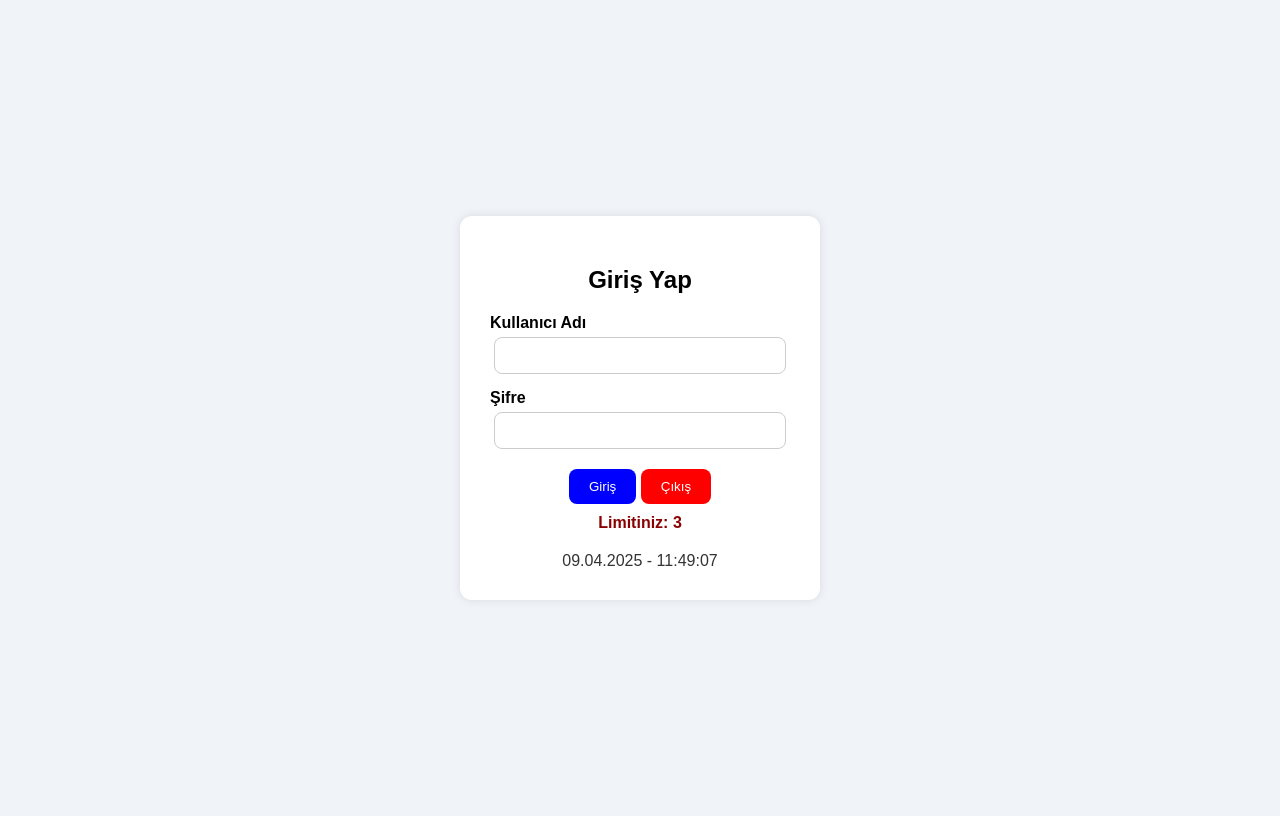
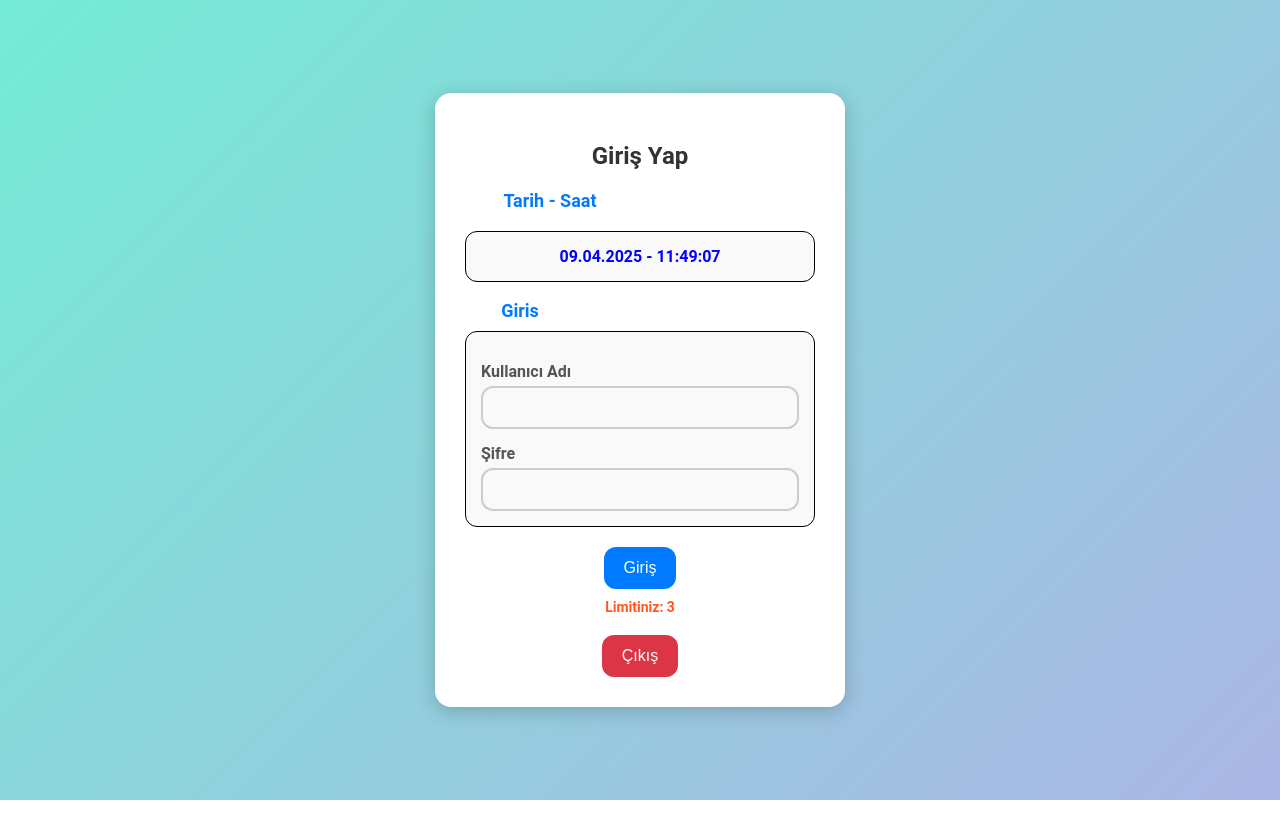
Before and after one commit to organikpazaredu/E-Bebek-Siparis-ve-Ticaret, a PHP site: page / in a window 1280 px wide. Run offline with PHP 8.4, Linux system fonts and the light colour scheme.

Commit message:
Update index.php

```diff
--- a/index.php
+++ b/index.php
@@ -1,11 +1,10 @@
-
 <?php
+// Ensure no output before session_start()
 session_start();
 
 // Doğru giriş bilgileri
 $dogru_kullanici = "seyda21";
 $dogru_sifre = "123456";
-
 // Giriş hakkı sınırı
 if (!isset($_SESSION['giris_hakki'])) {
     $_SESSION['giris_hakki'] = 3;
@@ -13,7 +12,8 @@ if (!isset($_SESSION['giris_hakki'])) {
 
 // Kullanıcı giriş yapmaya çalıştıysa
 $mesaj = "";
-if ($_SERVER["REQUEST_METHOD"] == "POST") {
+if (isset($_SERVER["REQUEST_METHOD"]) && $_SERVER["REQUEST_METHOD"] == "POST") {
+    if (isset($_POST['username']) && isset($_POST['password'])) {
         $kullanici = $_POST["username"];
         $sifre = $_POST["password"];
 
@@ -32,6 +32,14 @@ if ($_SERVER["REQUEST_METHOD"] == "POST") {
             $mesaj = "Giriş hakkınız doldu!";
         }
     }
+
+    // Handle "Çıkış" button
+    if (isset($_POST['logout'])) {
+        session_destroy();
+        header("Location: " . $_SERVER['PHP_SELF']);
+        exit;
+    }
+}
 ?>
 
 <!DOCTYPE html>
@@ -41,87 +49,136 @@ if ($_SERVER["REQUEST_METHOD"] == "POST") {
     <title>Giriş Ekranı</title>
     <style>
         body {
-            font-family: Arial, sans-serif;
-            background: #f0f4f8;
+            font-family: 'Roboto', sans-serif;
+            background: linear-gradient(135deg, #74ebd5, #acb6e5);
             display: flex;
             justify-content: center;
             align-items: center;
             height: 100vh;
+            margin: 0;
         }
         .container {
             background: white;
             padding: 30px;
-            border-radius: 12px;
-            box-shadow: 0 0 10px rgba(0,0,0,0.1);
+            border-radius: 16px;
+            box-shadow: 0 4px 20px rgba(0, 0, 0, 0.2);
             text-align: center;
-            width: 300px;
+            width: 350px;
         }
         h2 {
             margin-bottom: 20px;
+            color: #333;
+            font-size: 24px;
         }
         label {
             display: block;
             margin-top: 15px;
             font-weight: bold;
             text-align: left;
+            color: #555;
         }
         input[type="text"], input[type="password"] {
-            width: 90%;
-            padding: 10px;
+            width: 100%;
+            padding: 12px;
             margin-top: 5px;
-            border: 1px solid #ccc;
-            border-radius: 8px;
+            border: 2px solid #ccc; /* Daha belirgin bir border */
+            border-radius: 12px; /* Daha yuvarlak köşeler */
+            box-sizing: border-box;
+            transition: all 0.3s ease; /* Daha yumuşak geçişler */
+            background-color: #f9f9f9; /* Hafif bir arka plan rengi */
         }
-        .giris{
+        input[type="text"]:focus, input[type="password"]:focus {
+            border-color: #007bff; /* Odaklanıldığında mavi border */
+            background-color: #eef6ff; /* Hafif mavi arka plan */
+            outline: none;
+            box-shadow: 0 0 8px rgba(0, 123, 255, 0.5); /* Hafif bir mavi gölge */
+        }
+        .giris {
             margin-top: 20px;
-            padding: 10px 20px;
-            background-color: blue;
+            padding: 12px 20px;
+            background-color: #007bff;
             color: white;
             border: none;
-            border-radius: 8px;
+            border-radius: 12px; /* Daha yuvarlak köşeler */
             cursor: pointer;
+            font-size: 16px;
+            transition: background-color 0.3s ease, transform 0.2s ease; /* Hover ve tıklama animasyonu */
         }
-      .cikis{
+        .giris:hover {
+            background-color: #0056b3;
+            transform: scale(1.05); /* Hover sırasında hafif büyüme efekti */
+        }
+        .cikis {
             margin-top: 20px;
-            padding: 10px 20px;
-            background-color: red;
+            padding: 12px 20px;
+            background-color: #dc3545;
             color: white;
             border: none;
-            border-radius: 8px;
+            border-radius: 12px; /* Daha yuvarlak köşeler */
             cursor: pointer;
+            font-size: 16px;
+            transition: background-color 0.3s ease, transform 0.2s ease; /* Hover ve tıklama animasyonu */
+        }
+        .cikis:hover {
+            background-color: #a71d2a;
+            transform: scale(1.05); /* Hover sırasında hafif büyüme efekti */
         }
         .datetime {
             margin-top: 20px;
             font-size: 16px;
             color: #333;
+            font-weight: bold;
         }
         .error {
-            color: red;
+            color: #dc3545;
             margin-top: 10px;
+            font-size: 14px;
         }
         .success {
-            color: green;
+            color: #28a745;
             margin-top: 10px;
+            font-size: 14px;
         }
         .limit {
             margin-top: 10px;
             font-weight: bold;
-            color: darkred;
+            color: #ff5722;
+            font-size: 14px;
+        }
+        h3 {
+            margin-bottom: 10px;
+            color: #007bff;
+            font-size: 18px;
+        }
+        div[style="border: 1px solid black;"] {
+            border: 2px solid #ddd; /* Daha yumuşak bir border */
+            border-radius: 12px; /* Yuvarlak köşeler */
+            padding: 15px; /* İçerik için boşluk */
+            background-color: #f9f9f9; /* Hafif bir arka plan rengi */
+        }
+        .datetime {
+            border: 2px solid #ddd; /* Daha yumuşak bir border */
+            border-radius: 12px; /* Yuvarlak köşeler */
+            padding: 15px; /* İçerik için boşluk */
+            background-color: #f9f9f9;
         }
     </style>
 </head>
 <body>
     <div class="container">
         <h2>Giriş Yap</h2>
+        <h3 style="margin-right: 180px;">Tarih - Saat</h3>
+        <div class="datetime" id="datetime" style="border:1px solid black; color: blue;"></div>
         <form method="POST" action="">
+            <h3 style="margin-right: 240px;">Giris</h3>
+            <div style="border: 1px solid black;">
             <label for="username">Kullanıcı Adı</label>
             <input type="text" id="username" name="username" required>
 
             <label for="password">Şifre</label>
             <input type="password" id="password" name="password" required>
-
-            <button type="submit" class="giris">Giriş</button>
-          <button type="submit" class="cikis">Çıkış</button>
+            </div>
+            <button type="submit" class="giris" href="giris.php">Giriş</button>
         </form>
 
         <?php if ($mesaj): ?>
@@ -129,10 +186,9 @@ if ($_SERVER["REQUEST_METHOD"] == "POST") {
                 <?= $mesaj ?>
             </div>
         <?php endif; ?>
+        <div class="limit">Limitiniz: <?= $_SESSION['giris_hakki'] ?></div>
+        <button type="submit" name="logout" class="cikis">Çıkış</button>
 
-        <div class="limit">Limitiniz: <?= $_SESSION['giris_hakki'] ?></div>
-
-        <div class="datetime" id="datetime"></div>
     </div>
 
     <script>
```
Lines whose indentation alone changed are shown as unchanged.
